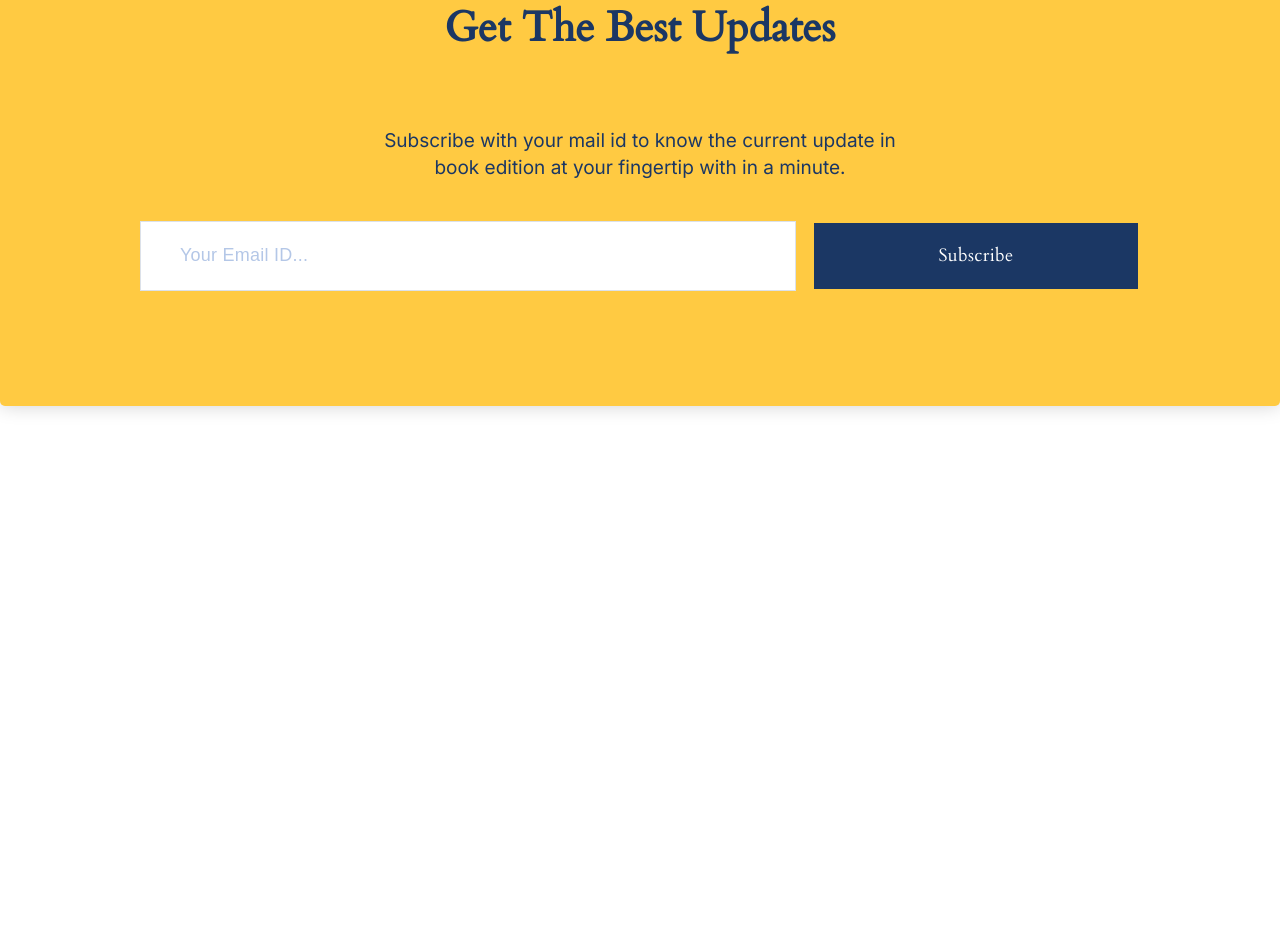
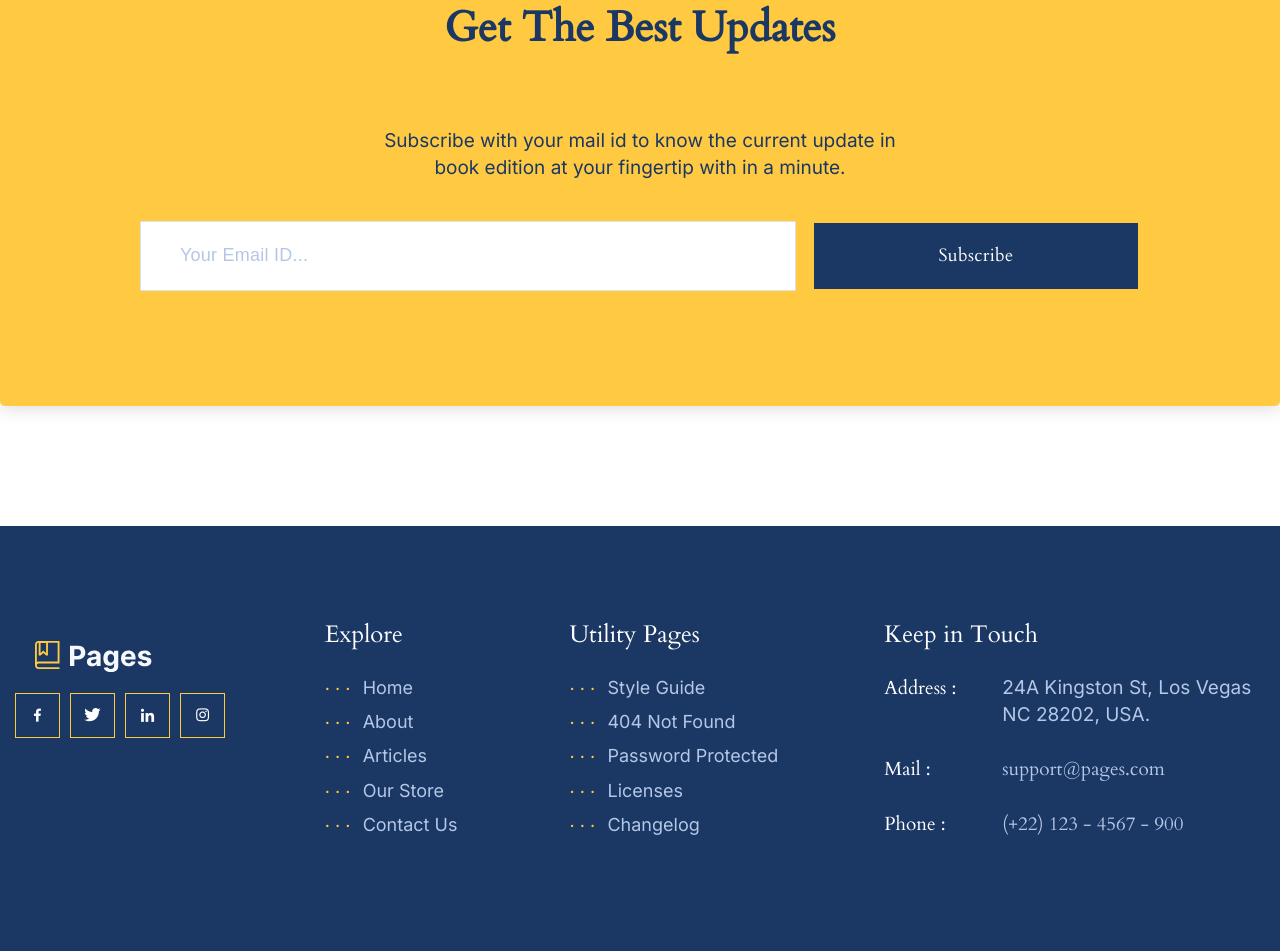
Before and after one commit to oxumoron/markup-hw_3, a plain HTML site: page index.html in a window 1280 px wide. Shown: the part 8487-9438 px from the top of the page. Before the commit the page ends 9013 px from the top, so only its background shows below. Drawn offline with Linux system fonts and the light colour scheme; files whose address does not match are found by name.

Commit message:
Add section footer

```diff
--- a/index.html
+++ b/index.html
@@ -669,7 +669,7 @@
           </div>
         </div>
       </section>
-      <!-- <section class="footer">
+      <section class="footer">
         <div class="container">
           <div class="footer-top">
             <div class="footer-col footer-social">
@@ -766,7 +766,7 @@
             </div>
           </div>
         </div>
-      </section> -->
+      </section>
       <!-- <section class="rate">
         <div class="container">
           <!-- <div class="rate-box">
```
